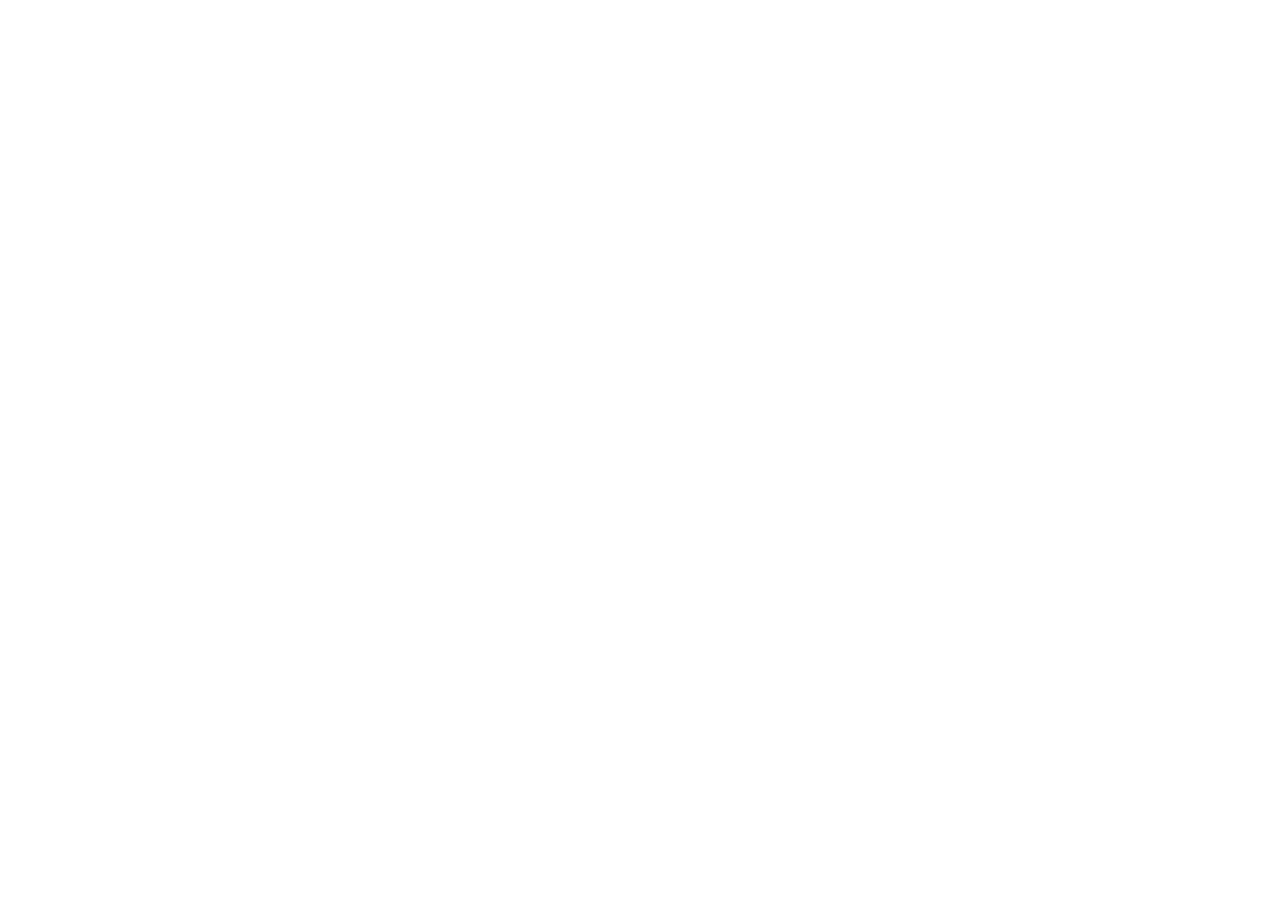
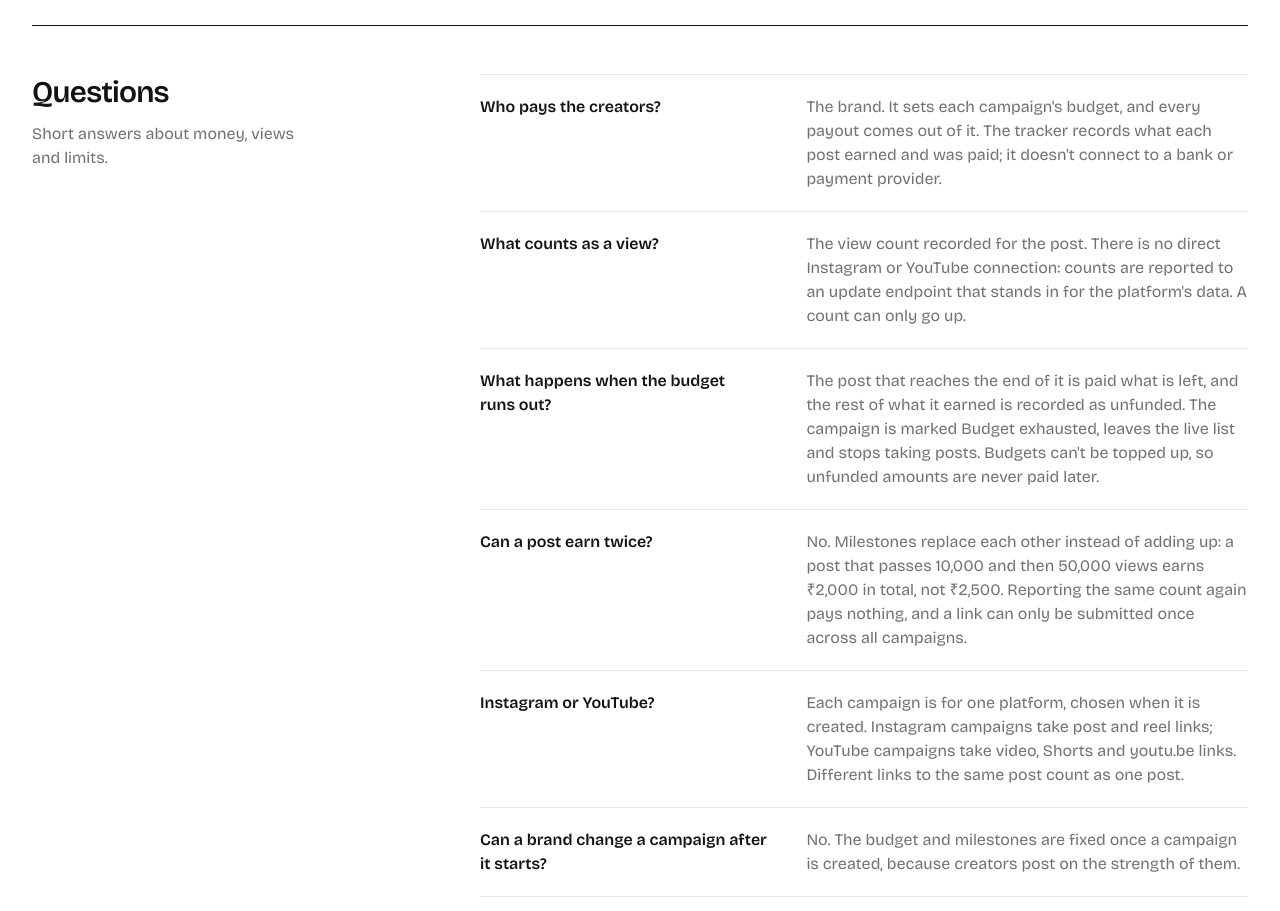
Before and after one commit to VTCodeCraft/memed-payout-tracker, a Next.js app in the folder apps/frontend/: page / in a window 1280 px wide. Shown: the part 3060-3971 px from the top of the page. Before the commit the page ends 3053 px from the top, so only its background shows below. Built offline with nearby package versions, Linux system fonts and the light colour scheme.

Commit message:
feat(frontend): answer common questions on the landing page
Six questions beside their answers, all visible rather than in an
accordion: who pays, what counts as a view (honest that counts are
simulated), the budget running out, double payment, platforms and links,
and whether a campaign can change.

```diff
--- a/apps/frontend/src/app/page.tsx
+++ b/apps/frontend/src/app/page.tsx
@@ -2,6 +2,7 @@ import { AppShell } from "@/components/app-shell";
 import { Badge } from "@/components/badge";
 import { BudgetSummary } from "@/components/budget-summary";
 import { Card } from "@/components/card";
+import { Faq } from "@/components/faq";
 import { ForBrandsAndCreators } from "@/components/for-brands-and-creators";
 import { Guarantees } from "@/components/guarantees";
 import { LandingSection } from "@/components/landing-section";
@@ -97,6 +98,8 @@ export default function Home() {
       <ForBrandsAndCreators />
 
       <Guarantees />
+
+      <Faq />
     </AppShell>
   );
 }
--- /dev/null
+++ b/apps/frontend/src/components/faq.tsx
@@ -0,0 +1,51 @@
+import { LandingSection } from "@/components/landing-section";
+
+// Answers follow the README's "Payout rules", "Decisions and assumptions" and "Limitations".
+const QUESTIONS = [
+  {
+    question: "Who pays the creators?",
+    answer:
+      "The brand. It sets each campaign's budget, and every payout comes out of it. The tracker records what each post earned and was paid; it doesn't connect to a bank or payment provider.",
+  },
+  {
+    question: "What counts as a view?",
+    answer:
+      "The view count recorded for the post. There is no direct Instagram or YouTube connection: counts are reported to an update endpoint that stands in for the platform's data. A count can only go up.",
+  },
+  {
+    question: "What happens when the budget runs out?",
+    answer:
+      "The post that reaches the end of it is paid what is left, and the rest of what it earned is recorded as unfunded. The campaign is marked Budget exhausted, leaves the live list and stops taking posts. Budgets can't be topped up, so unfunded amounts are never paid later.",
+  },
+  {
+    question: "Can a post earn twice?",
+    answer:
+      "No. Milestones replace each other instead of adding up: a post that passes 10,000 and then 50,000 views earns ₹2,000 in total, not ₹2,500. Reporting the same count again pays nothing, and a link can only be submitted once across all campaigns.",
+  },
+  {
+    question: "Instagram or YouTube?",
+    answer:
+      "Each campaign is for one platform, chosen when it is created. Instagram campaigns take post and reel links; YouTube campaigns take video, Shorts and youtu.be links. Different links to the same post count as one post.",
+  },
+  {
+    question: "Can a brand change a campaign after it starts?",
+    answer:
+      "No. The budget and milestones are fixed once a campaign is created, because creators post on the strength of them.",
+  },
+];
+
+/** Questions beside their answers, all visible: there are few enough that hiding them helps no one. */
+export function Faq() {
+  return (
+    <LandingSection id="faq" title="Questions" intro="Short answers about money, views and limits.">
+      <dl className="divide-y divide-ink/10 border-y border-ink/10">
+        {QUESTIONS.map(({ question, answer }) => (
+          <div key={question} className="grid gap-2 py-5 lg:grid-cols-[minmax(0,2fr)_minmax(0,3fr)] lg:gap-8">
+            <dt className="font-semibold text-pretty">{question}</dt>
+            <dd className="text-muted text-pretty">{answer}</dd>
+          </div>
+        ))}
+      </dl>
+    </LandingSection>
+  );
+}
```
